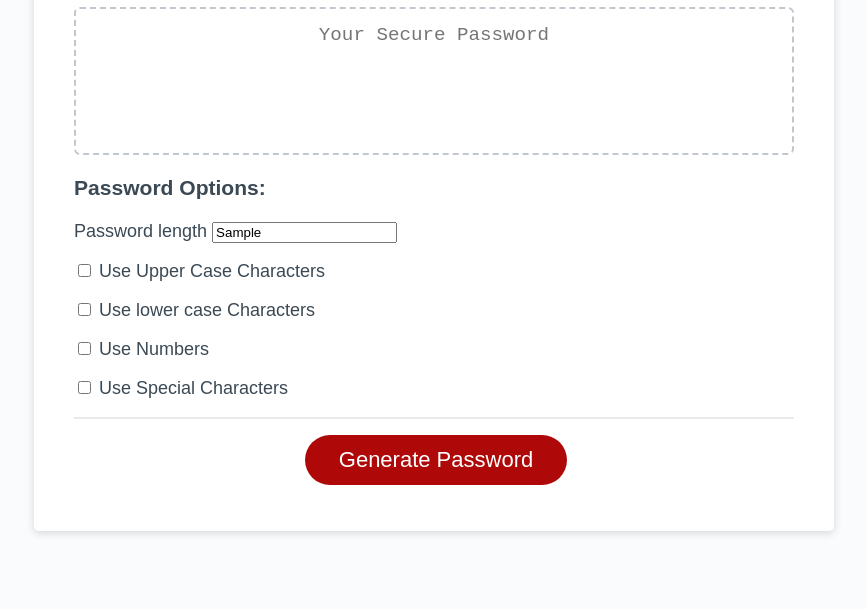
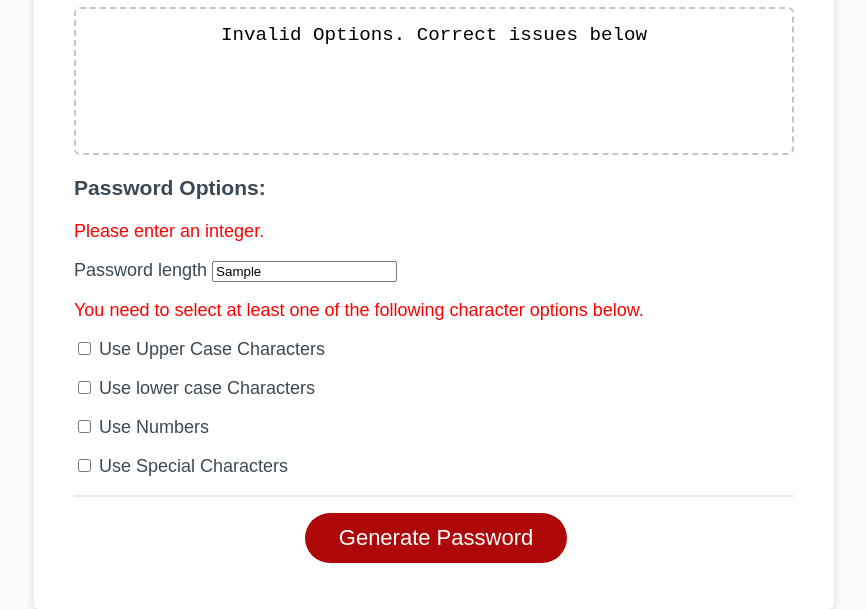
Before and after one commit to chris79kennard/Password-Generator, a plain HTML site: page index.html in a window 1280 px wide. Both pictures are taken after typing "Sample" into the empty fields and a click on the button "Generate Password". Shown: the part 241-850 px from the top of the page, without its empty margins (206-1073 px from the left). Before the commit the page ends 800 px from the top, so only its background shows below. Drawn offline with Linux system fonts and the light colour scheme.

Commit message:
added error alerts for invalid options selected.

```diff
--- a/assets/css/style.css
+++ b/assets/css/style.css
@@ -52,6 +52,15 @@ header {
 
 .card-body {
   min-height: 100px;
+}
+
+error {
+  color: red;
+}
+
+error:after {
+  content: "\a";
+  white-space: pre;
 }
 
 .card-footer {
--- a/index.html
+++ b/index.html
@@ -25,11 +25,21 @@
           ></textarea>
         </div>
         <h3>Password Options:</h3>
+        <error id="notAnIntegerError">Please enter an integer.</error>
+        <error id="lengthError" hidden="true">
+          Password Length should be between 8 and 128 Characters
+        </error>
+
         <p>
           <label for="Length">Password length</label>
           <!-- This element has a CSS declaration of `cursor: text` -->
           <input id="Length" type="text" placeholder="8-120 Character limit" />
         </p>
+        <error id="NoCharacterSelectedError" hidden="true">
+          You need to select at least one of the following character options
+          below.
+        </error>
+
         <p>
           <input class="checkbox" id="Uppercase" type="checkbox" />
           <label for="Uppercase">Use Upper Case Characters</label>
--- a/scripts/script.js
+++ b/scripts/script.js
@@ -1,7 +1,4 @@
 // Create arrays of characters ie. NumberChars, UpperChars, LowerChars ect.
-var newRandomChar = "";
-var newPassword = "";
-var passwordChars = [];
 var numberChars = [0, 1, 2, 3, 4, 5, 6, 7, 8, 9];
 var upperChars = [
   "A",
@@ -63,41 +60,49 @@ var specialChars = ["!", "@", "#", "$", "%", "^", "&", "*"];
 
 // Assignment Code
 var generateBtn = document.querySelector("#generate");
-
+var lengthError = document.querySelector("#lengthError");
+var NoCharacterSelectedError = document.querySelector(
+  "#NoCharacterSelectedError"
+);
 function generatePassword() {
   var Length = document.querySelector("#Length").value;
-  console.log(Length);
 
   var Uppercase = document.querySelector("#Uppercase").checked;
-  console.log(Uppercase);
 
   var Lowercase = document.querySelector("#Lowercase").checked;
-  console.log(Lowercase);
 
   var Numbers = document.querySelector("#Numbers").checked;
-  console.log(Numbers);
 
   var Special = document.querySelector("#Special").checked;
-  console.log(Special);
+
+  var invalidLength = Length < 8 || Length > 128;
+  var atLeastOneCharChecked = Uppercase || Lowercase || Numbers || Special;
+
+  lengthError.hidden = !invalidLength;
+  NoCharacterSelectedError.hidden = atLeastOneCharChecked;
+  if (!atLeastOneCharChecked || invalidLength) {
+    return "Invalid Options. Correct issues below";
+  }
+
+  var newRandomChar = "";
+  var newPassword = "";
+  var passwordChars = [];
+
   if (Uppercase) {
     passwordChars = passwordChars.concat(upperChars);
   }
-  console.log(passwordChars);
 
   if (Lowercase) {
     passwordChars = passwordChars.concat(lowerChars);
   }
-  console.log(passwordChars);
 
   if (Numbers) {
     passwordChars = passwordChars.concat(numberChars);
   }
-  console.log(passwordChars);
 
   if (Special) {
     passwordChars = passwordChars.concat(specialChars);
   }
-  console.log(passwordChars);
 
   for (i = 0; i < Length; i++) {
     var index = Math.floor(Math.random() * passwordChars.length);
@@ -114,7 +119,6 @@ function writePassword() {
 
   var passwordText = document.querySelector("#password");
   passwordText.value = password;
-  console.log(passwordText.value);
 }
 
 // Add event listener to generate button
```
